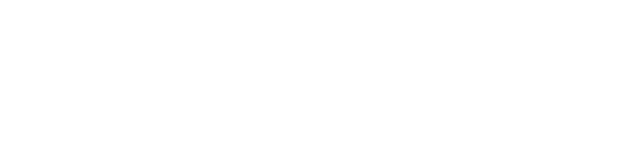
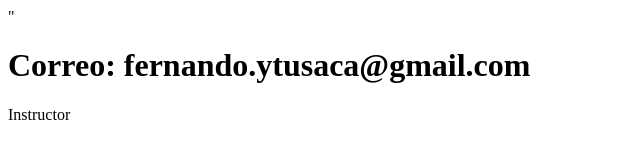
Before and after one commit to FernandoYtusaca/sistema-de-registro, a plain HTML site: page index.html in a window 1280 px wide. Shown: the whole page, without its empty margins (0-640 px from the left). Drawn offline with Linux system fonts and the light colour scheme.

Commit message:
Actualiza el contacto

```diff
--- a/index.html
+++ b/index.html
@@ -2,10 +2,12 @@
 <html lang="es">
 <head>
     <meta charset="UTF-8">
+    <meta http-equiv="X-UA-Compatible" content="IE=edge">"
     <meta name="viewport" content="width=device-width, initial-scale=1.0">
     <title>Sistema de Registro de Juegos</title>
 </head>
 <body>
-
+    <h1>Correo: fernando.ytusaca@gmail.com</h1>
+    <p>Instructor</p>
 </body>
 </html>
```
